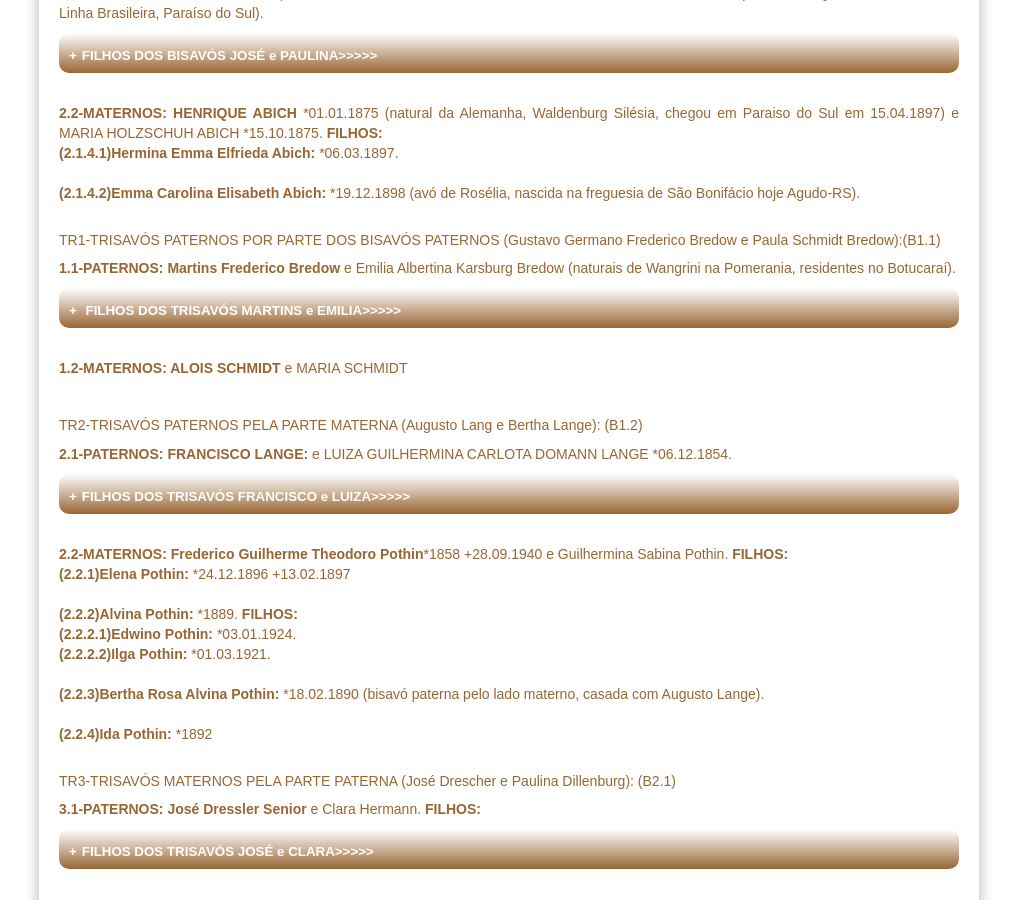
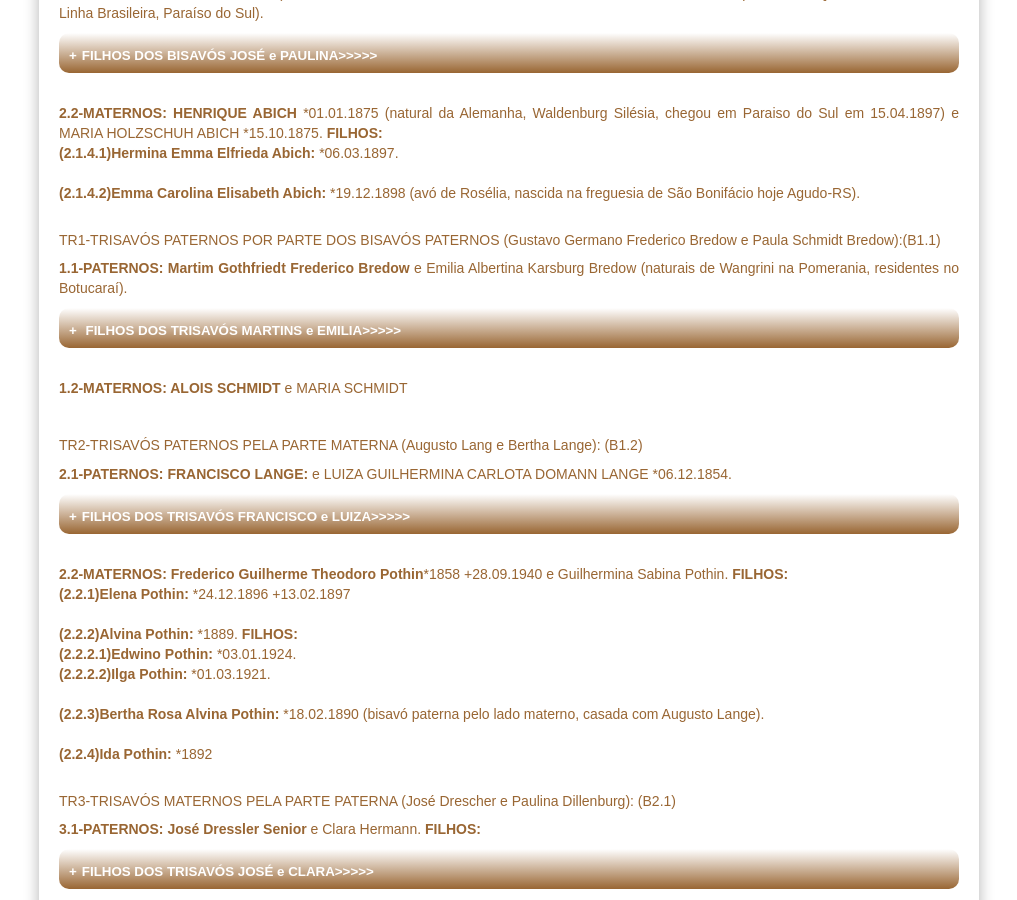
Before and after one commit to claudiovargas1955/claudiovargas1955.github.io, a Jekyll site: the page built from _pages/arvore-genealogica-de-roselia-renita-bredow.html, in a window 1280 px wide and 900 px high, scrolled down 1975 px. Shown: the whole window, without its empty margins (131-1148 px from the left). Built offline with Jekyll 4.4.1, drawn with Linux system fonts in a browser that asks for light colours; some web fonts are replaced.

Commit message:
Update arvore-genealogica-de-roselia-renita-bredow.html

```diff
--- a/_pages/arvore-genealogica-de-roselia-renita-bredow.html
+++ b/_pages/arvore-genealogica-de-roselia-renita-bredow.html
@@ -243,7 +243,7 @@ MARIA HOLZSCHUH ABICH *15.10.1875. <b>FILHOS:</b><br/>
 
 
 <p><h5>TR1-TRISAVÓS PATERNOS POR PARTE DOS BISAVÓS PATERNOS</b> (Gustavo Germano Frederico Bredow e Paula Schmidt Bredow):(B1.1)</h5>
-<p><b>1.1-PATERNOS: Martins Frederico Bredow </b>e Emilia Albertina Karsburg Bredow (naturais de Wangrini na Pomerania, residentes no
+<p><b>1.1-PATERNOS: Martim Gothfriedt Frederico Bredow </b>e Emilia Albertina Karsburg Bredow (naturais de Wangrini na Pomerania, residentes no
 Botucaraí).
 <details><summary><b> FILHOS DOS TRISAVÓS MARTINS e EMILIA>>>>></summary></b><br/>
 <p><b>(1.1.1)Holdina Guilhermina Florentina Bredow: </b> *17.10.1869 (casou em 22.08.1890 com Conrado Luiz Guilherme *09.08.1864 filho
```
